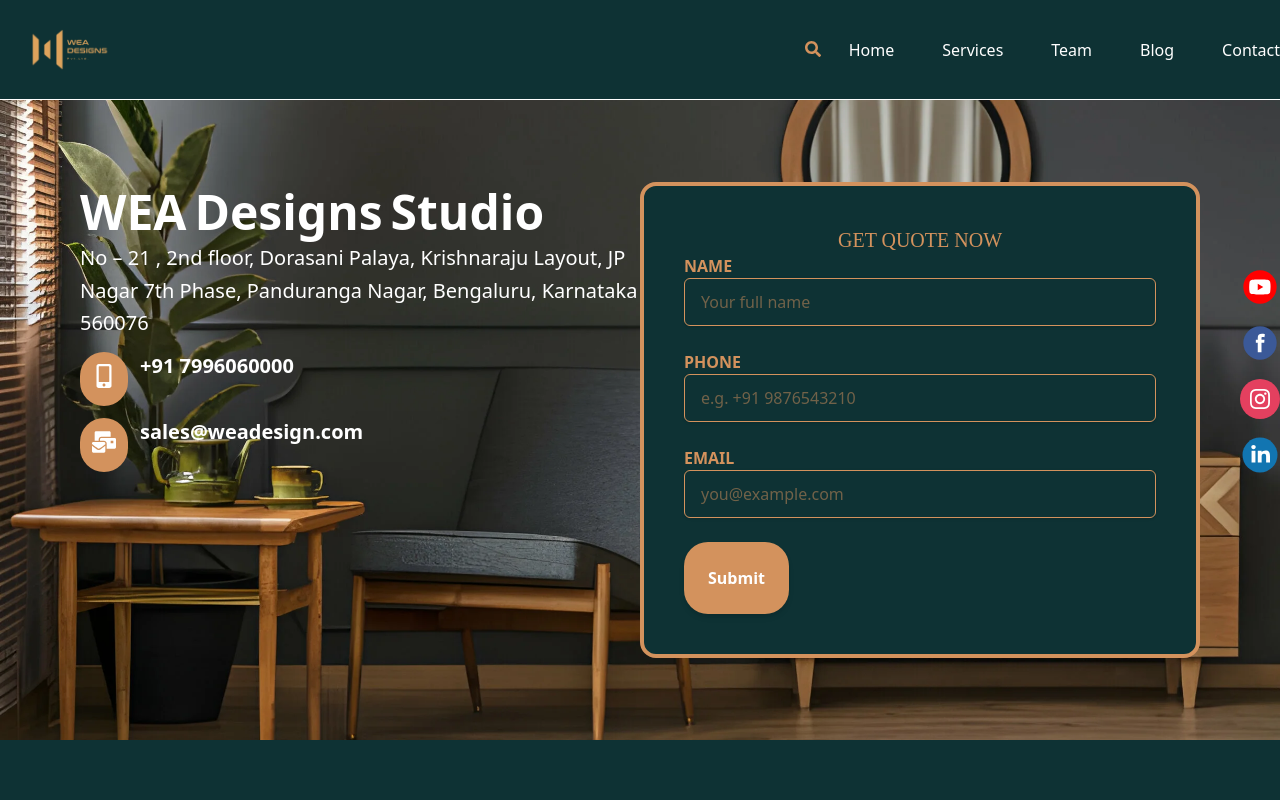
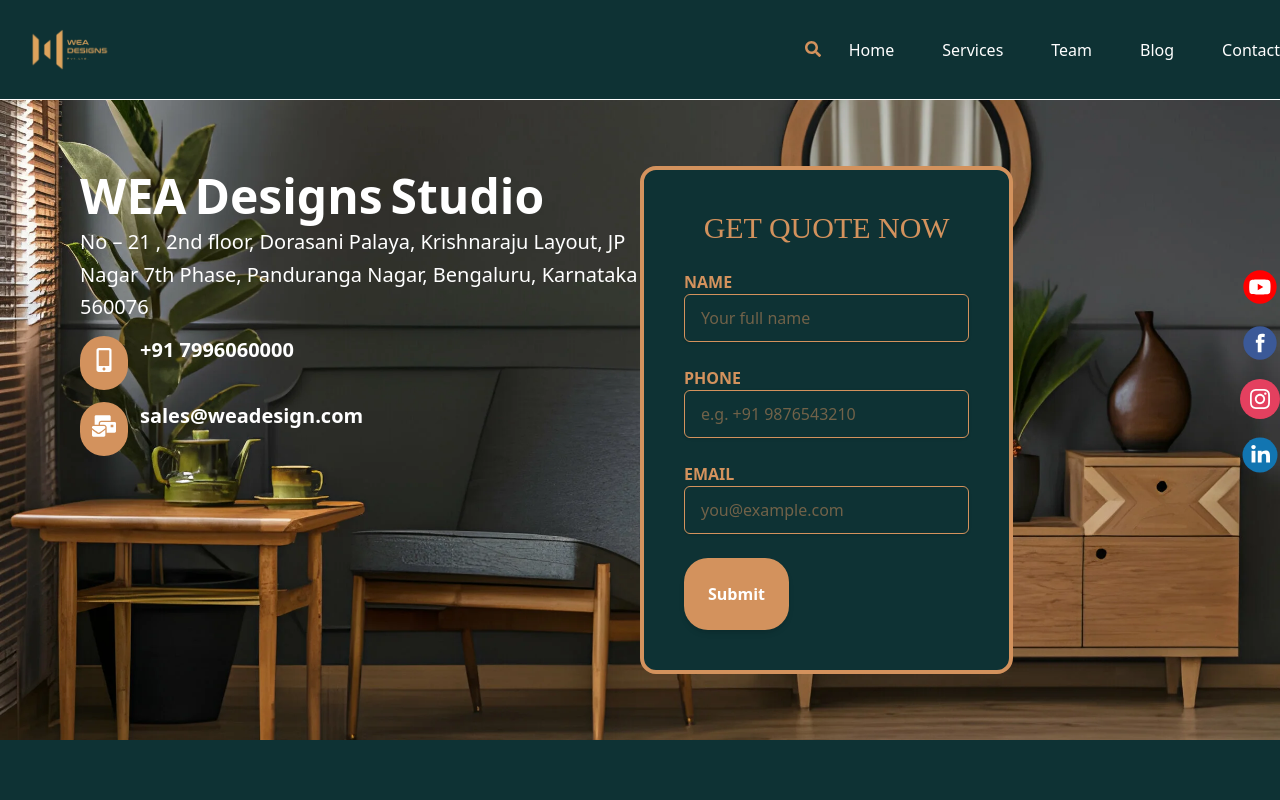
Before and after one commit to sanobery/Company-fe, a Next.js app: page /contact in a window 1280 px wide. Shown: the top 800 px of the page. Built offline with nearby package versions, Linux system fonts and the light colour scheme.

Commit message:
Feat: optimised code

```diff
--- a/postcss.config.mjs
+++ b/postcss.config.mjs
@@ -1,7 +1,6 @@
 // const config = {
 //     plugins: ["@tailwindcss/postcss"],
 // }
-
 
 // export default config
 
--- /dev/null
+++ b/src/components/QuoteSection.tsx
@@ -0,0 +1,27 @@
+// components/QuoteSection.tsx
+import ContactPage from "./contact/contactPage"
+
+interface QuoteSectionProps {
+    color?: string
+    title?: string
+    widthClass?: string // optional override for width (e.g., "md:w-1/2")
+}
+
+export default function QuoteSection({
+    color = "#d3925d",
+    title = "GET QUOTE NOW",
+    widthClass = "w-full md:w-1/2",
+}: QuoteSectionProps) {
+    return (
+        <div
+            className={`${widthClass} bg-[#0e3234] p-6 md:p-10 rounded-2xl border-4 border-[${color}] text-white flex flex-col justify-center`}
+        >
+            <h1
+                className={`text-[${color}] text-center font-[poppins] text-2xl md:text-3xl mb-6`}
+            >
+                {title}
+            </h1>
+            <ContactPage color={color} />
+        </div>
+    )
+}
--- a/src/components/blog/blogSlug.tsx
+++ b/src/components/blog/blogSlug.tsx
@@ -5,6 +5,7 @@
 import ContactPage from "@/components/contact/contactPage"
 import blogService from "@/services/blog/blogService"
 import Image from "next/image"
+import QuoteSection from "../QuoteSection"
 
 const fetcher = (slug: string) => {
     const data = blogService.getBySlug(slug)
@@ -75,12 +76,13 @@
                 </div>
 
                 {/* Right Section: Quote Form */}
-                <div className="w-full lg:w-1/3 bg-[#0e3234] p-6 md:p-10 rounded-2xl border-4 border-[#d3925d] text-white flex flex-col justify-center">
+                <QuoteSection />
+                {/* <div className="w-full lg:w-1/3 bg-[#0e3234] p-6 md:p-10 rounded-2xl border-4 border-[#d3925d] text-white flex flex-col justify-center">
                     <h1 className="text-[#d3925d] text-center font-[poppins] text-2xl md:text-3xl mb-6">
                         GET QUOTE NOW
                     </h1>
                     <ContactPage color="#d3925d" />
-                </div>
+                </div> */}
             </div>
 
             <div className="container mx-auto px-4 py-8">
--- a/src/components/home/hero.tsx
+++ b/src/components/home/hero.tsx
@@ -7,6 +7,7 @@
 import ContactPage from "../contact/contactPage"
 import Button from "../button"
 import { useRouter } from "next/navigation"
+import QuoteSection from "../QuoteSection"
 
 export default function Hero({
     heading,
@@ -100,12 +101,13 @@
                         )}
                     </div>
                     {showContactPage && (
-                        <div className="text-white w-full md:w-1/2 bg-[#0e3234] p-10 rounded-2xl border-4 border-[#d3925d]">
-                            <h1 className="text-[#d3925d] text-center font-[poppins] text-2xl md:text-xl">
-                                GET QUOTE NOW
-                            </h1>
-                            <ContactPage color="#d3925d" />
-                        </div>
+                        <QuoteSection widthClass="w-full lg:w-1/3" />
+                        // <div className="text-white w-full md:w-1/2 bg-[#0e3234] p-10 rounded-2xl border-4 border-[#d3925d]">
+                        //     <h1 className="text-[#d3925d] text-center font-[poppins] text-2xl md:text-xl">
+                        //         GET QUOTE NOW
+                        //     </h1>
+                        //     <ContactPage color="#d3925d" />
+                        // </div>
                     )}
                 </div>
             </div>
```
Also changed, not shown: tailwind.config.ts (+9 -12 lines), tsconfig.json (+7 -1 lines).
